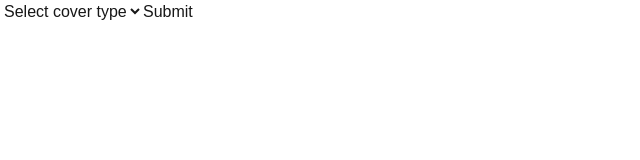
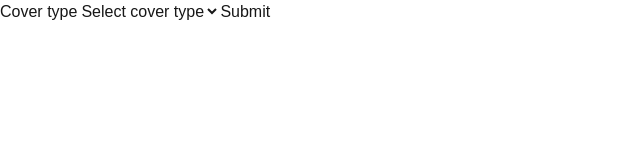
Before and after one commit to ag513/BJAK-Quote-form, a Next.js app: page /quote/cover in a window 1280 px wide. Shown: the top 160 px of the page, without its empty margins (0-640 px from the left). Built offline with nearby package versions, Linux system fonts and the light colour scheme.

Commit message:
Add step 3 cover selection form with accessible markup

```diff
--- a/app/quote/cover/page.tsx
+++ b/app/quote/cover/page.tsx
@@ -27,12 +27,22 @@ export default function coverPage(){
 
         return(
               <form onSubmit={handleSubmit(onSubmit)}>
-                    <select {...register('coverType')} defaultValue="">
+                    <label htmlFor="coverType">Cover type</label>
+                    <select id="coverType"
+                        {...register('coverType')}
+                        defaultValue=""
+                        aria-invalid={errors.coverType ? 'true' : 'false'}
+                        aria-describedby={errors.coverType ? 'coverType-error' : undefined}
+                    >
                         <option value="" disabled>Select cover type</option>
                         <option value="third-party">Third Party</option>
                         <option value="comprehensive">Comprehensive</option>
                     </select>
-                    {errors.coverType && <p style={{ color: 'red' }}>{errors.coverType.message}</p>}
+                     {errors.coverType && (
+                        <p id="coverType-error" role="alert" style={{ color: 'red' }}>
+                        {errors.coverType.message}
+                        </p>
+                    )}
                     <button type="submit">Submit</button>
                 </form>
         );
```
